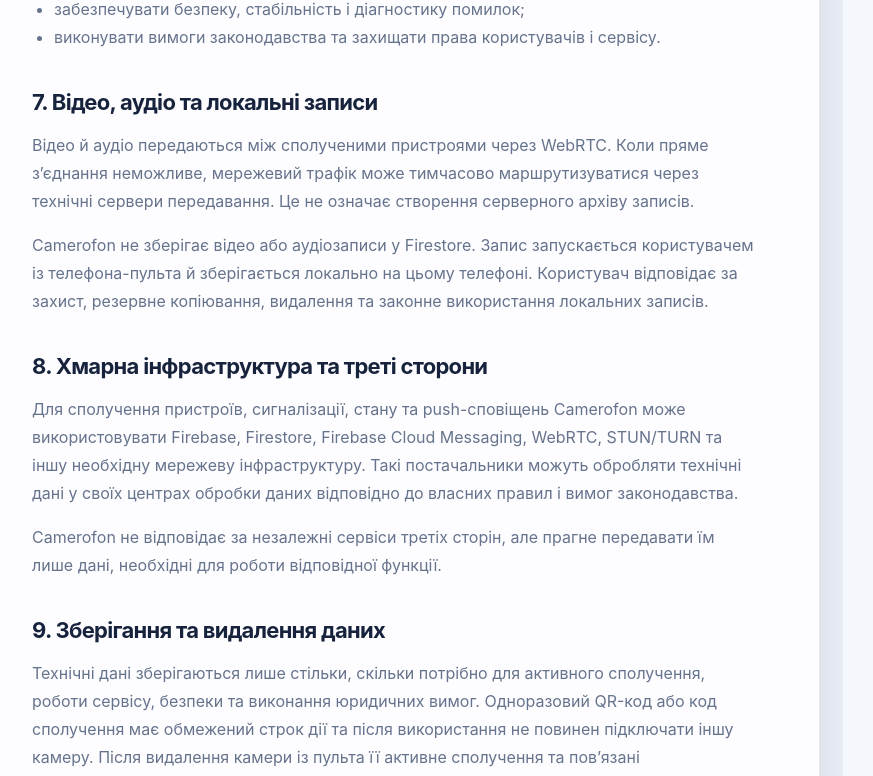
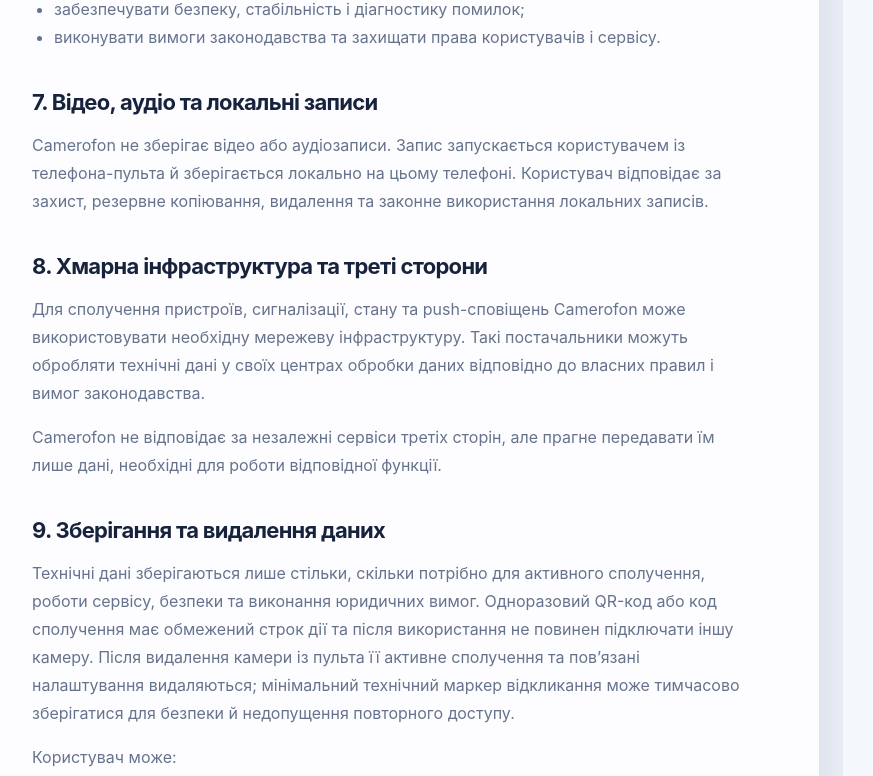
Before and after one commit to vabuysellinfo-spec/camerofon-online, a Next.js app: page /privacy in a window 1280 px wide. Shown: the part 2672-3448 px from the top of the page, without its empty margins (247-1120 px from the left). Built offline with nearby package versions, Linux system fonts and the light colour scheme.

Commit message:
Узагальнити розділи про записи та інфраструктуру

```diff
--- a/app/privacy/page.tsx
+++ b/app/privacy/page.tsx
@@ -182,26 +182,18 @@
 
           <h2>7. Відео, аудіо та локальні записи</h2>
           <p>
-            Відео й аудіо передаються між сполученими пристроями через WebRTC.
-            Коли пряме з’єднання неможливе, мережевий трафік може тимчасово
-            маршрутизуватися через технічні сервери передавання. Це не означає
-            створення серверного архіву записів.
-          </p>
-          <p>
-            Camerofon не зберігає відео або аудіозаписи у Firestore. Запис
-            запускається користувачем із телефона-пульта й зберігається локально
-            на цьому телефоні. Користувач відповідає за захист, резервне
-            копіювання, видалення та законне використання локальних записів.
+            Camerofon не зберігає відео або аудіозаписи. Запис запускається
+            користувачем із телефона-пульта й зберігається локально на цьому
+            телефоні. Користувач відповідає за захист, резервне копіювання,
+            видалення та законне використання локальних записів.
           </p>
 
           <h2>8. Хмарна інфраструктура та треті сторони</h2>
           <p>
             Для сполучення пристроїв, сигналізації, стану та push-сповіщень
-            Camerofon може використовувати Firebase, Firestore, Firebase Cloud
-            Messaging, WebRTC, STUN/TURN та іншу необхідну мережеву
-            інфраструктуру. Такі постачальники можуть обробляти технічні дані у
-            своїх центрах обробки даних відповідно до власних правил і вимог
-            законодавства.
+            Camerofon може використовувати необхідну мережеву інфраструктуру.
+            Такі постачальники можуть обробляти технічні дані у своїх центрах
+            обробки даних відповідно до власних правил і вимог законодавства.
           </p>
           <p>
             Camerofon не відповідає за незалежні сервіси третіх сторін, але
@@ -590,26 +582,23 @@
 
           <h2>7. Video, audio and recordings</h2>
           <p>
-            Video and audio are transmitted between paired devices using WebRTC.
-            If a direct connection is unavailable, traffic may be temporarily
-            routed through relay infrastructure. This does not create a
-            server-side recording archive.
-          </p>
-          <p>
-            Camerofon does not store video or audio recordings in Firestore. A
-            recording is started by the user on the controller phone and is
-            stored locally on that phone. The user is responsible for securing,
-            backing up, deleting and lawfully using local recordings.
+            Camerofon does not store video or audio recordings. A recording is
+            started by the user on the controller phone and is stored locally on
+            that phone. The user is responsible for securing, backing up,
+            deleting and lawfully using local recordings.
           </p>
 
           <h2>8. Service providers</h2>
           <p>
-            Camerofon may use Firebase, Firestore, Firebase Cloud Messaging,
-            WebRTC, STUN/TURN and other necessary network infrastructure for
-            pairing, signalling, status and notifications. Providers may process
-            technical data in their data centres under their own terms and
-            applicable law. Camerofon seeks to share only data necessary for the
-            relevant function.
+            Camerofon may use necessary network infrastructure for device
+            pairing, signalling, status and push notifications. Such providers
+            may process technical data in their data centres under their own
+            terms and applicable law.
+          </p>
+          <p>
+            Camerofon is not responsible for independent third-party services,
+            but seeks to share only the data necessary for the relevant
+            function.
           </p>
 
           <h2>9. Retention and deletion</h2>
```
